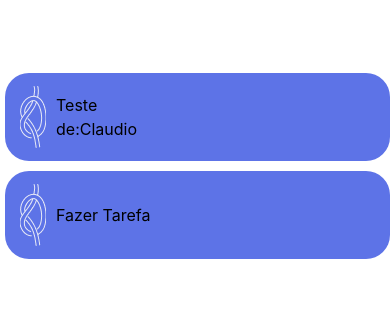
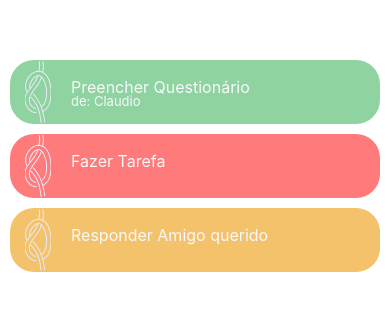
Before and after one commit to Fiwe64/LacoAmigo, a React Native app: screen / in a window 390 px wide. Shown: the part 246-556 px from the top of the page. Built offline with nearby package versions, Linux system fonts and the light colour scheme.

Commit message:
Adicionando Variações para o componente de lembrete]

```diff
--- a/App.tsx
+++ b/App.tsx
@@ -1,24 +1,25 @@
-import { StatusBar } from 'expo-status-bar';
-import { StyleSheet, Text, View } from 'react-native';
+import { StyleSheet,View } from 'react-native';
 import Lembrete from './src/components/lembreteContainer'
 
 export default function App() {
   return (
     <View style={styles.container}>
-      <Lembrete titulo='Teste' type='amigo' nomeAmigo='Claudio'/>
-      <Lembrete titulo='Fazer Tarefa'/>
+      <Lembrete titulo='Preencher Questionário' type='amigo' nomeAmigo='Claudio' urgencyType='commom'/>
+      <Lembrete titulo='Fazer Tarefa' urgencyType='urgent'/>
+      <Lembrete titulo='Responder Amigo querido' urgencyType='important'/>
     </View>
   );
 }
 
 const styles = StyleSheet.create({
   container: {
-    flex: 1,
+    flex:1,
     backgroundColor : '#fff',
     alignItems: 'center',
     justifyContent: 'center',
     marginBottom:20,
-    paddingLeft:5,
+    paddingLeft:10,
+    paddingRight:10,
     paddingTop:10
   }
 });
--- a/src/components/lembreteContainer/index.tsx
+++ b/src/components/lembreteContainer/index.tsx
@@ -4,29 +4,42 @@ import { style } from "./style";
 import Tipografia from "../../themes/tipografia";
 
 type reminderType = "pessoal" | "amigo";
+type reminderUrgency = "commom" | "important" | "urgent";
 
 interface LembreteProps {
   titulo: string;
   nomeAmigo?: string;
   type?: reminderType;
+  urgencyType: reminderUrgency;
 }
 
-function CardLembrete({ titulo, nomeAmigo, type }: LembreteProps) {
+function CardLembrete({ titulo, nomeAmigo, type, urgencyType }: LembreteProps) {
   //irá receber se for tipo amigo
+
   const isFriend = type === "amigo";
+
+  //objeto de mapeamento para as 3 variantes
+
+  const backgroundVariants = {
+    commom: style.commomBackground,
+    important: style.importantBackground,
+    urgent: style.urgentBackground,
+  };
   return (
-    <View style={style.lembreteContainer}>
+    <View style={[style.lembreteContainer,backgroundVariants[urgencyType]]}>
       <Image source={require("./IconeLembrete.png")} />
       <View style={style.informacoesLembrete}>
-        <View style={style.TituloLembrete}>
-          <Text style={Tipografia.card}>{titulo}</Text>
+        <View style={style.containerTitulo}>
+          <Text style={[Tipografia.card, style.textoTituloCor]}>{titulo}</Text>
         </View>
 
         {/*vai rederizar apenas se for do tipo amigo*/}
 
         {isFriend && (
-          <View style={style.nomeAmigoLembrete}>
-            <Text style={Tipografia.card}>de:{nomeAmigo}</Text>
+          <View style={style.containerLegenda}>
+            <Text style={[Tipografia.legenda, style.textoLegendaCor]}>
+              de: {nomeAmigo}
+            </Text>
           </View>
         )}
       </View>
--- a/src/components/lembreteContainer/style.ts
+++ b/src/components/lembreteContainer/style.ts
@@ -3,24 +3,48 @@ import { StyleSheet } from "react-native";
 
 export const style = StyleSheet.create({
   lembreteContainer: {
-    width: '100%',
-    backgroundColor: colors.primary,
+    width:"100%",
+    height:64,
     flexDirection: "row",
     alignItems: "center",
     gap: 10,
     borderRadius: 24,
+    overflow: "hidden",
     paddingHorizontal: 15,
-    paddingVertical: 12,
+    paddingVertical: 10,
     marginBottom: 10,
   },
+  commomBackground:{
+    backgroundColor:colors.commom
+  },
+  urgentBackground:{
+    backgroundColor:colors.urgent
+  },
+  importantBackground:{
+    backgroundColor:colors.important
+  },
   informacoesLembrete: {
-    flex: 1,
+    width:285,
+    height:54,
     justifyContent: "center",
+    gap:5,
+    paddingHorizontal:10,
+    paddingVertical:10,
+    paddingBottom:10,
+
   },
-  TituloLembrete: {
+  containerTitulo: {
+    flex:1,
     alignItems: "flex-start",
+
   },
-  nomeAmigoLembrete: {
-    marginTop: 0,
+  containerLegenda: {
+    marginTop: 1,
   },
+  textoTituloCor: {
+    color: colors.background
+  },
+  textoLegendaCor: {
+    color: colors.background,
+  }
 });
--- a/src/themes/colors.ts
+++ b/src/themes/colors.ts
@@ -1,6 +1,12 @@
 
 const colors = {
-  primary: '#5D73E7'
+  primary: '#5D73E7',
+  background: '#F7F8FA',
+  commom: '#8FD3A1',
+  important:'#F4C26B',
+  urgent:'#FF7A7A',
+
+
 };
 
 
--- a/src/themes/tipografia.ts
+++ b/src/themes/tipografia.ts
@@ -1,37 +1,39 @@
 import { StyleSheet } from "react-native";
 const Tipografia = StyleSheet.create({
   title: {
-        fontSize:24,
-        fontFamily: 'Nunito',
-        fontWeight:'bold',
-
+    fontSize: 24,
+    fontFamily: "Nunito",
+    fontWeight: "bold",
   },
   menu: {
-        fontSize:16,
-        fontFamily: 'inter',
-        fontWeight:'normal',
-
+    fontSize: 16,
+    fontFamily: "inter",
+    fontWeight: "normal",
   },
   card: {
-        fontSize:16,
-        fontFamily: 'inter',
-        fontWeight:'normal',
-        marginVertical: 1.6
+    fontSize: 16,
+    fontFamily: "inter",
+    fontWeight: "normal",
+    marginVertical: 1.6,
   },
   body: {
-        fontSize:16,
-        fontFamily: 'inter',
-        fontWeight:'normal',
-        marginVertical: 1.6
+    fontSize: 16,
+    fontFamily: "inter",
+    fontWeight: "normal",
+    marginVertical: 1.6,
   },
   caption: {
-        fontSize:13,
-        fontFamily: 'inter',
-        fontWeight:'normal',
-        marginVertical: 1.6
-    }
-
-}
-);
+    fontSize: 13,
+    fontFamily: "inter",
+    fontWeight: "normal",
+    marginVertical: 1.6,
+  },
+  legenda: {
+    marginTop: 0,
+    fontFamily: "Inter",
+    fontSize: 13,
+    fontWeight: "normal",
+  },
+});
 
 export default Tipografia;
```
Lines whose indentation alone changed are shown as unchanged.
